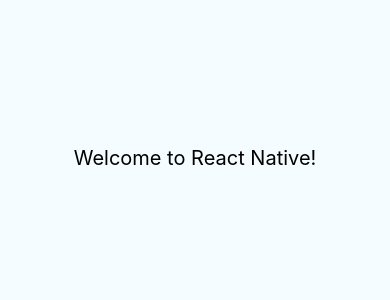
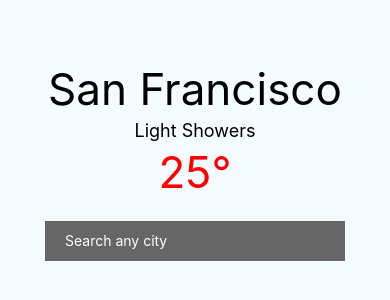
Before and after one commit to majiyd/WeatherApp, a React Native app: screen / in a window 390 px wide. Shown: the part 262-562 px from the top of the page. Built offline with nearby package versions, Linux system fonts and the light colour scheme.

Commit message:
create basic view with input and styles

```diff
--- a/App.js
+++ b/App.js
@@ -1,18 +1,30 @@
-import React, { Component } from 'react';
-import { Platform, StyleSheet, Text, View } from 'react-native';
-
-const instructions = Platform.select({
-  ios: 'Press Cmd+R to reload,\n' + 'Cmd+D or shake for dev menu',
-  android: 'Double tap R on your keyboard to reload,\n' + 'Shake or press menu button for dev menu',
-});
+import React, { Component } from "react";
+import {
+  Platform,
+  StyleSheet,
+  Text,
+  View,
+  TextInput,
+  KeyboardAvoidingView
+} from "react-native";
 
 export default class App extends Component {
   render() {
     return (
-      <View style={styles.container}>
-        <Text style={styles.welcome}>Welcome to React Native!</Text>
-        <Text style={styles.instructions}>{instructions}</Text>
-      </View>
+      <KeyboardAvoidingView style={styles.container} behavior="padding">
+        <Text style={[styles.textStyle, styles.largeText]}>San Francisco</Text>
+        <Text style={[styles.textStyle, styles.smallText]}>Light Showers</Text>
+        <Text style={[styles.textStyle, styles.largeText, styles.redText]}>
+          25°
+        </Text>
+
+        <TextInput
+          placeholder="Search any city"
+          placeholderTextColor="white"
+          style={styles.textInput}
+          clearButtonMode="always"
+        />
+      </KeyboardAvoidingView>
     );
   }
 }
@@ -20,18 +32,39 @@ export default class App extends Component {
 const styles = StyleSheet.create({
   container: {
     flex: 1,
-    justifyContent: 'center',
-    alignItems: 'center',
-    backgroundColor: '#F5FCFF',
+    justifyContent: "center",
+    alignItems: "center",
+    backgroundColor: "#F5FCFF"
   },
-  welcome: {
-    fontSize: 20,
-    textAlign: 'center',
-    margin: 10,
+  textStyle: {
+    textAlign: "center",
+    margin: 2,
+    ...Platform.select({
+      ios: {
+        fontFamily: "AvenirNext-Regular"
+      },
+      android: {
+        fontFamily: "Roboto"
+      }
+    })
   },
-  instructions: {
-    textAlign: 'center',
-    color: '#333333',
-    marginBottom: 5,
+  largeText: {
+    fontSize: 44
   },
+  smallText: {
+    fontSize: 18
+  },
+  redText: {
+    color: "red"
+  },
+  textInput: {
+    backgroundColor: "#666",
+    color: "white",
+    height: 40,
+    width: 300,
+    marginTop: 20,
+    marginHorizontal: 20,
+    paddingHorizontal: 20,
+    alignSelf: "center"
+  }
 });
--- a/app.json
+++ b/app.json
@@ -2,7 +2,7 @@
   "name": "weatherApp",
   "displayName": "Weather App",
   "expo": {
-    "name": "WeatherApp",
+    "name": "Weather App",
     "slug": "expo-template-bare",
     "privacy": "unlisted",
     "sdkVersion": "34.0.0",
```
